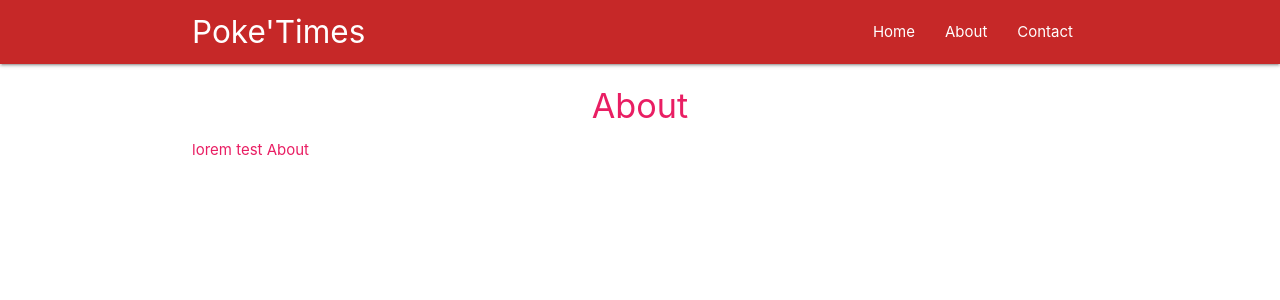
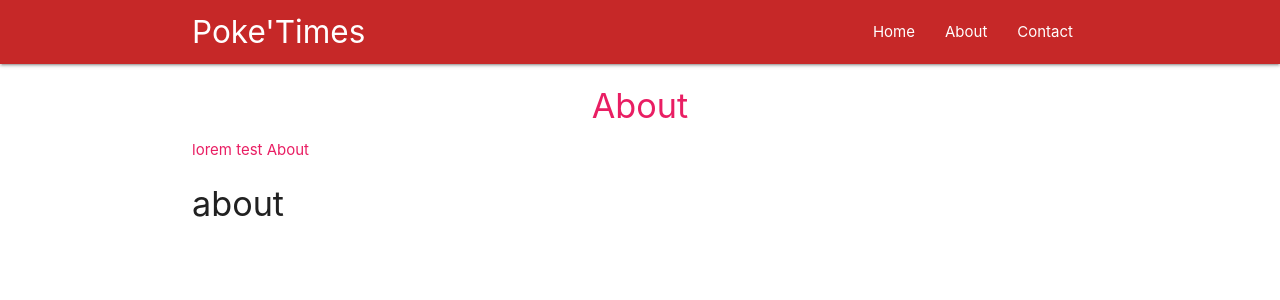
Before and after one commit to ferus2306/poke-times-react, a React (Create React App) app: page /about in a window 1280 px wide. Shown: the top 300 px of the page. Built offline with nearby package versions, Linux system fonts and the light colour scheme.

Commit message:
each card has its own url

```diff
--- a/src/App.js
+++ b/src/App.js
@@ -4,8 +4,10 @@
 import Home from './components/Home'
 import Contact from './components/Contact'
 import About from './components/About'
+import Post from './components/Post'
 
 class App extends Component {
+
   render() {
     return (
       <BrowserRouter>
@@ -14,6 +16,7 @@
           <Route exact path='/' component={Home} />
           <Route path='/about' component={About} />
           <Route path='/contact' component={Contact} />
+          <Route path='/:post_id' component={Post} />
 
         </div>
       </BrowserRouter>
--- /dev/null
+++ b/src/components/Post.js
@@ -0,0 +1,27 @@
+import React, {Component} from 'react'
+
+class Post extends Component {
+    state = {
+        id: null
+    }
+
+    componentDidMount(){
+        // console.log(this.props)
+        let id = this.props.match.params.post_id;
+        this.setState({
+            id: id
+        })
+    }
+
+
+    render (){
+        return (
+            <div className='container'>
+                <h4>{this.state.id}</h4>
+            </div>
+        )
+    }
+}
+
+
+export default Post
```
